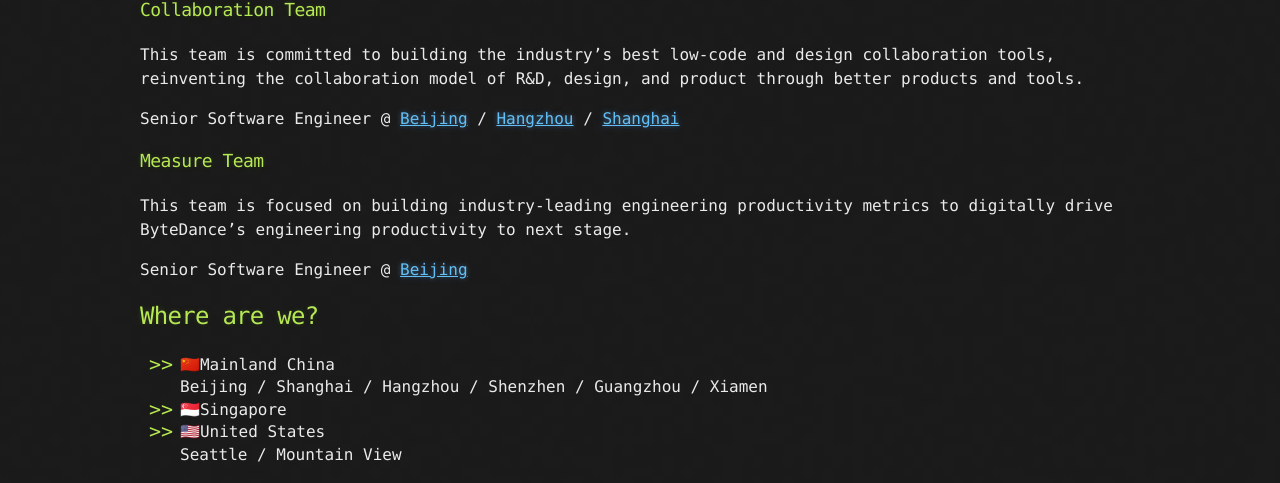
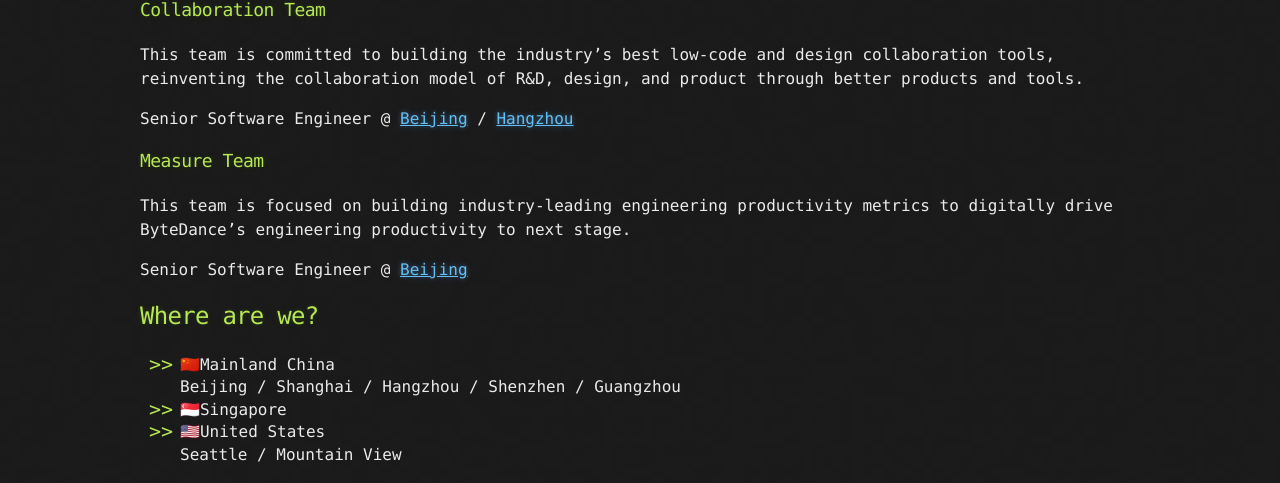
Before and after one commit to leeight/engprod.team, a Jekyll site: the page built from README.md, in a window 1280 px wide. Shown: the part 1140-1623 px from the top of the page. Built offline with Jekyll 4.4.1, drawn with Linux system fonts in a browser that asks for light colours; our own code applies the rules of GitHub Pages for plain Markdown files.

Commit message:
feat: update home page

```diff
--- a/README.md
+++ b/README.md
@@ -37,8 +37,7 @@
 
 This team is committed to building the industry's best low-code and design collaboration tools, reinventing the collaboration model of R&D, design, and product through better products and tools.
 
-Senior Software Engineer @ [Beijing](https://jobs.bytedance.com/experienced/position/7083681217732135199/detail?use_ssr=1) / [Hangzhou](https://jobs.bytedance.com/experienced/position/7083680015951792414/detail?use_ssr=1) / [Shanghai](https://jobs.bytedance.com/experienced/position/7083680665875056910/detail?use_ssr=1)
-
+Senior Software Engineer @ [Beijing](https://jobs.bytedance.com/experienced/position/7083681217732135199/detail?use_ssr=1) / [Hangzhou](https://jobs.bytedance.com/experienced/position/7083680015951792414/detail?use_ssr=1)
 
 ### Measure Team
 
@@ -50,7 +49,7 @@
 ## Where are we?
 
 - 🇨🇳Mainland China
-  Beijing / Shanghai / Hangzhou / Shenzhen / Guangzhou / Xiamen
+  Beijing / Shanghai / Hangzhou / Shenzhen / Guangzhou
 - 🇸🇬Singapore
 - 🇺🇸United States
   Seattle / Mountain View
```
Also changed, not shown: zh-cn.md (+2 -2 lines).
